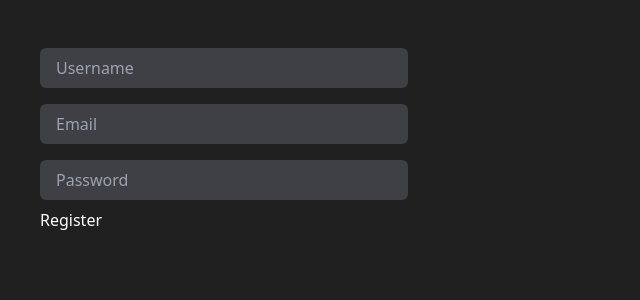
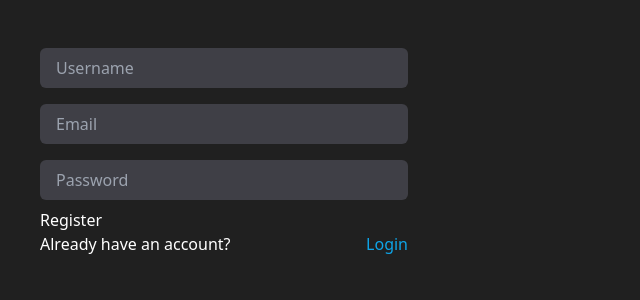
Before and after one commit to MariaRipley/patient-manager, a React (Vite) app in the folder client/: page /register in a window 1280 px wide. Shown: the top 300 px of the page, without its empty margins (0-640 px from the left). Built offline with nearby package versions, Linux system fonts and the light colour scheme.

Commit message:
Add Login link to register page

```diff
--- a/client/src/pages/RegisterPage.jsx
+++ b/client/src/pages/RegisterPage.jsx
@@ -1,7 +1,7 @@
 import { useForm } from "react-hook-form";
 import { useAuth } from "../context/AuthContext";
 import { useEffect } from "react";
-import { useNavigate } from "react-router-dom";
+import { useNavigate, Link } from "react-router-dom";
 
 function RegisterPage() {
   const {
@@ -55,6 +55,13 @@
         )}
         <button type="submit">Register</button>
       </form>
+      <p className="flex gap-x-2 justify-between">
+        Already have an account?{" "}
+        <Link to="/login" className="text-sky-500">
+          {" "}
+          Login
+        </Link>
+      </p>
     </div>
   );
 }
```
